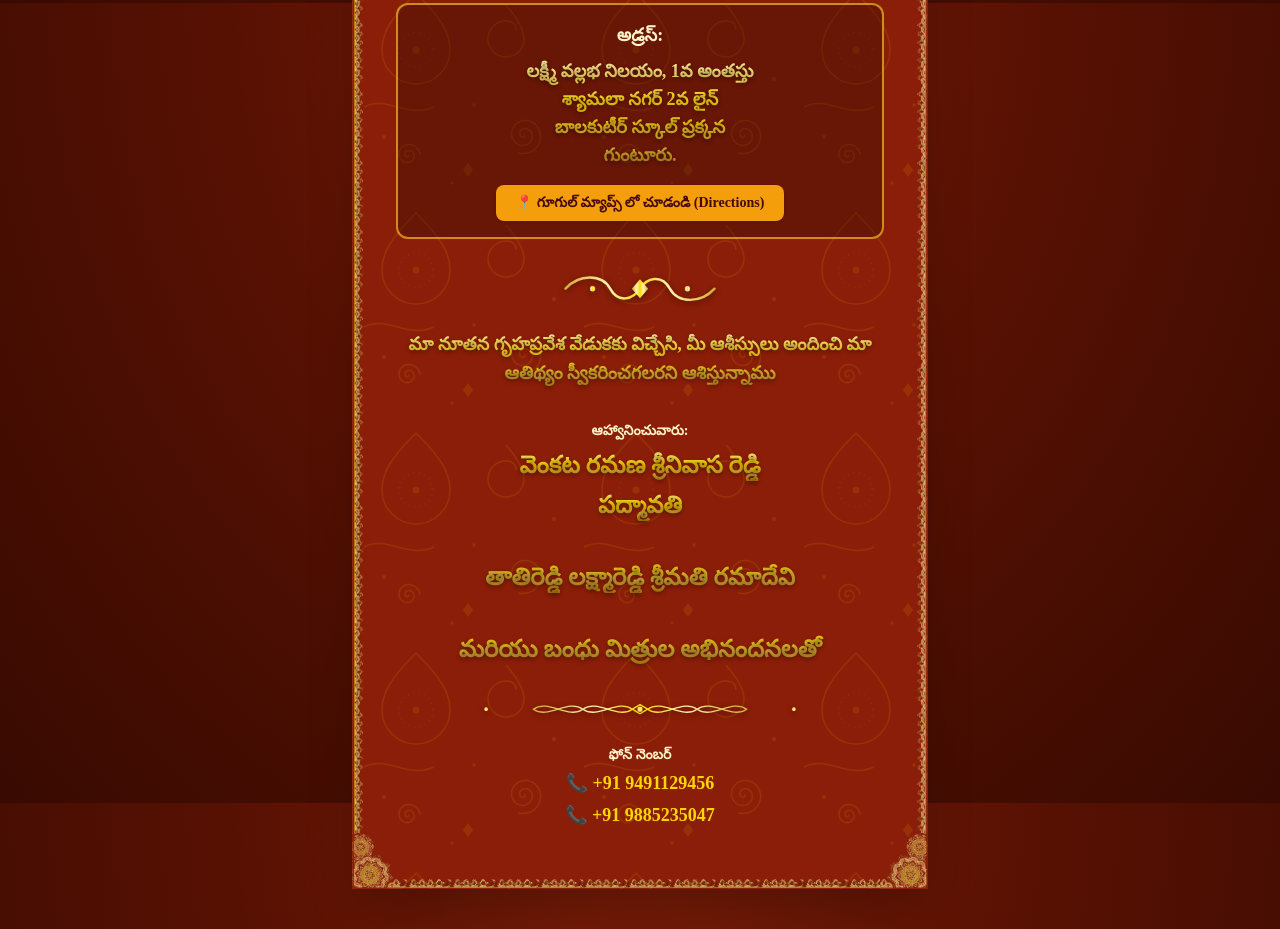
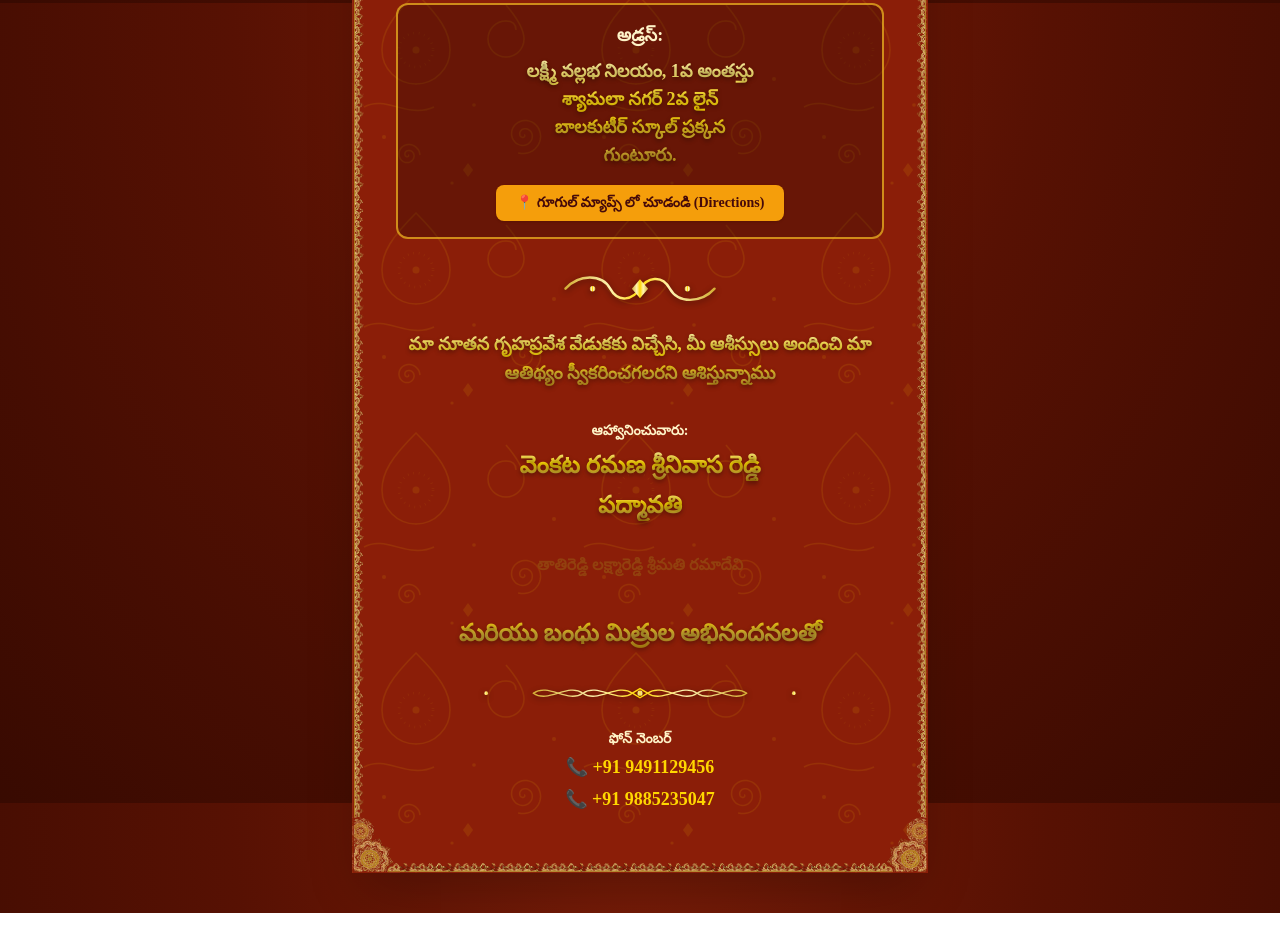
Before and after one commit to SURYATSCR/HouseWarming, a plain HTML site: page index.html in a window 1280 px wide. Shown: the part 1597-2526 px from the top of the page. Drawn offline with nearby package versions, Linux system fonts and the light colour scheme; a web font is replaced by a local one.

```diff
--- a/index.html
+++ b/index.html
@@ -212,7 +212,8 @@
                 <p class="text-sm text-amber-100 font-semibold">ఆహ్వానించువారు:</p>
                 <p class="text-xl sm:text-2xl font-bold gold-text">వెంకట రమణ శ్రీనివాస రెడ్డి</p>
                 <p class="text-xl sm:text-2xl font-bold gold-text">పద్మావతి</p>
-                <p class="text-xl sm:text-2xl font-bold gold-text"> <br> తాతిరెడ్డి లక్ష్మారెడ్డి   శ్రీమతి  రమాదేవి </br> </p>
+
+                <p class="text-sm sm:text-base font-bold text-amber-800"> <br> తాతిరెడ్డి లక్ష్మారెడ్డి  శ్రీమతి  రమాదేవి </br> </p>
                 <p class="text-xl sm:text-2xl font-bold gold-text"> <br>మరియు బంధు మిత్రుల అభినందనలతో </br> </p>
             </div>
 
```
